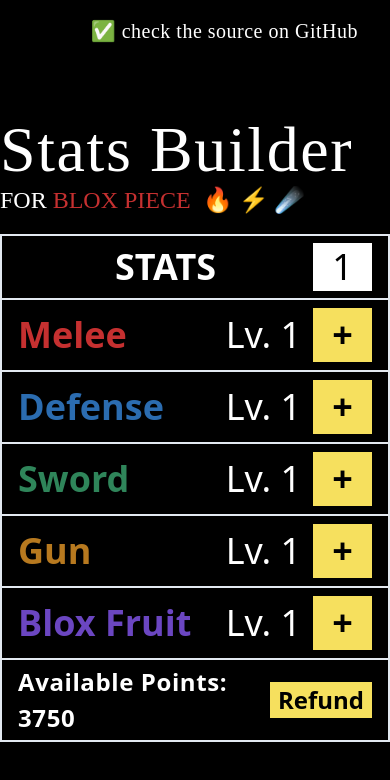
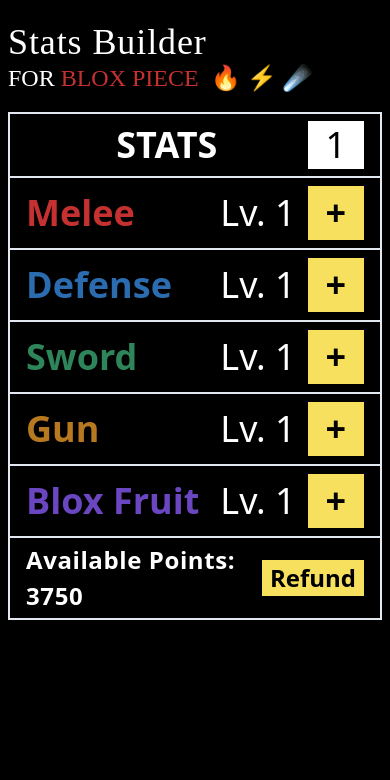
Before and after one commit to MarkFChavez/blox_piece_stats_builder, a React (Create React App) app: page / in a window 390 px wide. Shown: the top 780 px of the page. Built offline with nearby package versions, Linux system fonts and the light colour scheme; a web font is replaced by a local one.

Commit message:
feat: add support for responsive elements

```diff
--- a/public/index.html
+++ b/public/index.html
@@ -30,7 +30,7 @@
   <body class="bg-black">
     <noscript>You need to enable JavaScript to run this app.</noscript>
     <div id="root"></div>
-    <div class="absolute right-0 top-0 pr-8 py-4">
+    <div class="hidden md:block absolute right-0 top-0 pr-8 py-4">
       <a href="https://github.com/MarkFChavez/blox_piece_stats_builder" class="suez text-white text-xl tracking-wide hover:underline"> ✅ check the source on GitHub </a>
     </div>
   </body>
--- a/src/App.js
+++ b/src/App.js
@@ -35,11 +35,11 @@
   }
 
   return (
-    <div className="min-h-screen flex items-center justify-center">
+    <div className="px-2 md:px-0 mt-2 md:mt-0 min-h-auto md:min-h-screen flex items-center justify-center">
       <div>
         <div>
           <header className="py-4">
-            <span className="suez text-6xl text-white block leading-none tracking-wide"> Stats Builder</span>
+            <span className="suez text-4xl md:text-6xl text-white block leading-none tracking-wide"> Stats Builder</span>
             <span className="suez uppercase block text-2xl text-white">
               for&nbsp;
               <a href="https://www.roblox.com/home" target="_blank" rel="noopener noreferrer" className="text-red-700 hover:underline">blox piece</a>&nbsp;
```
